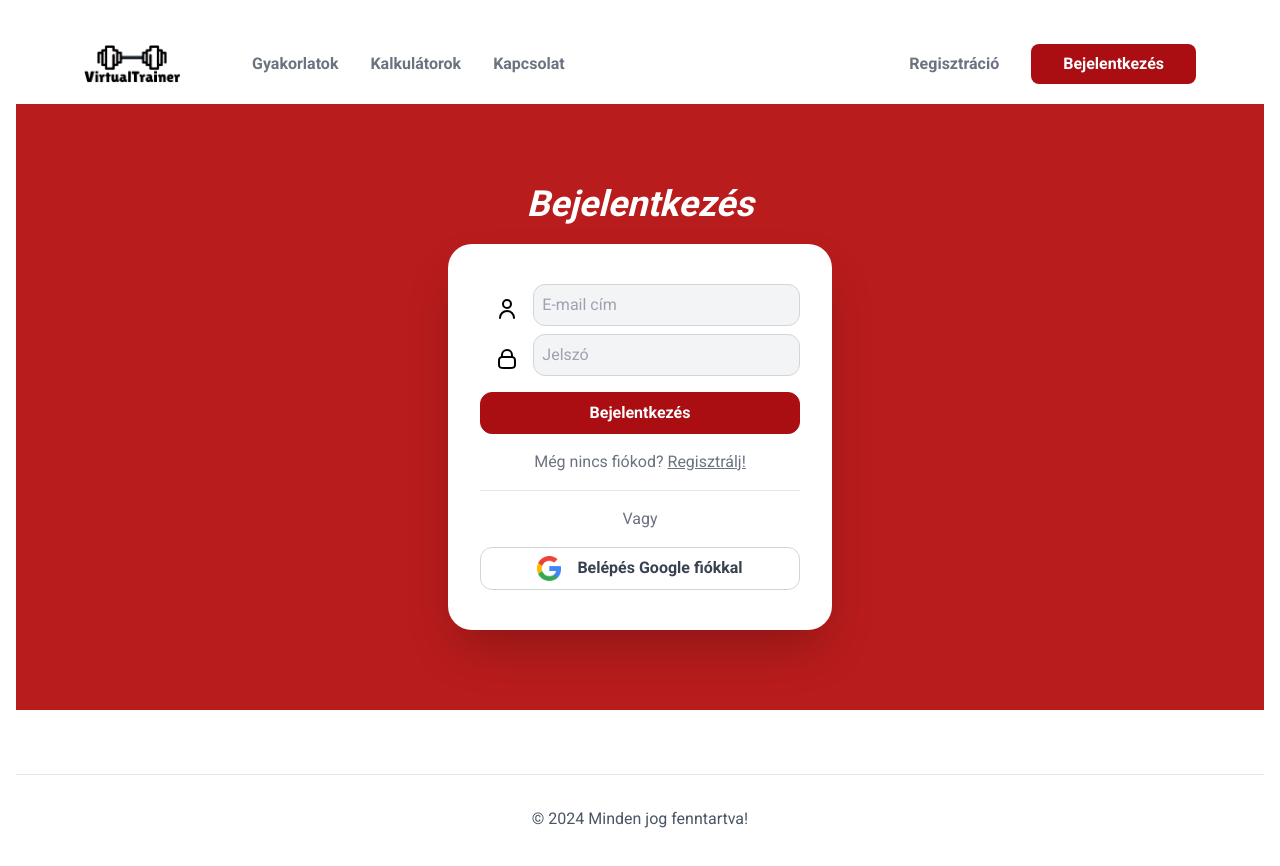
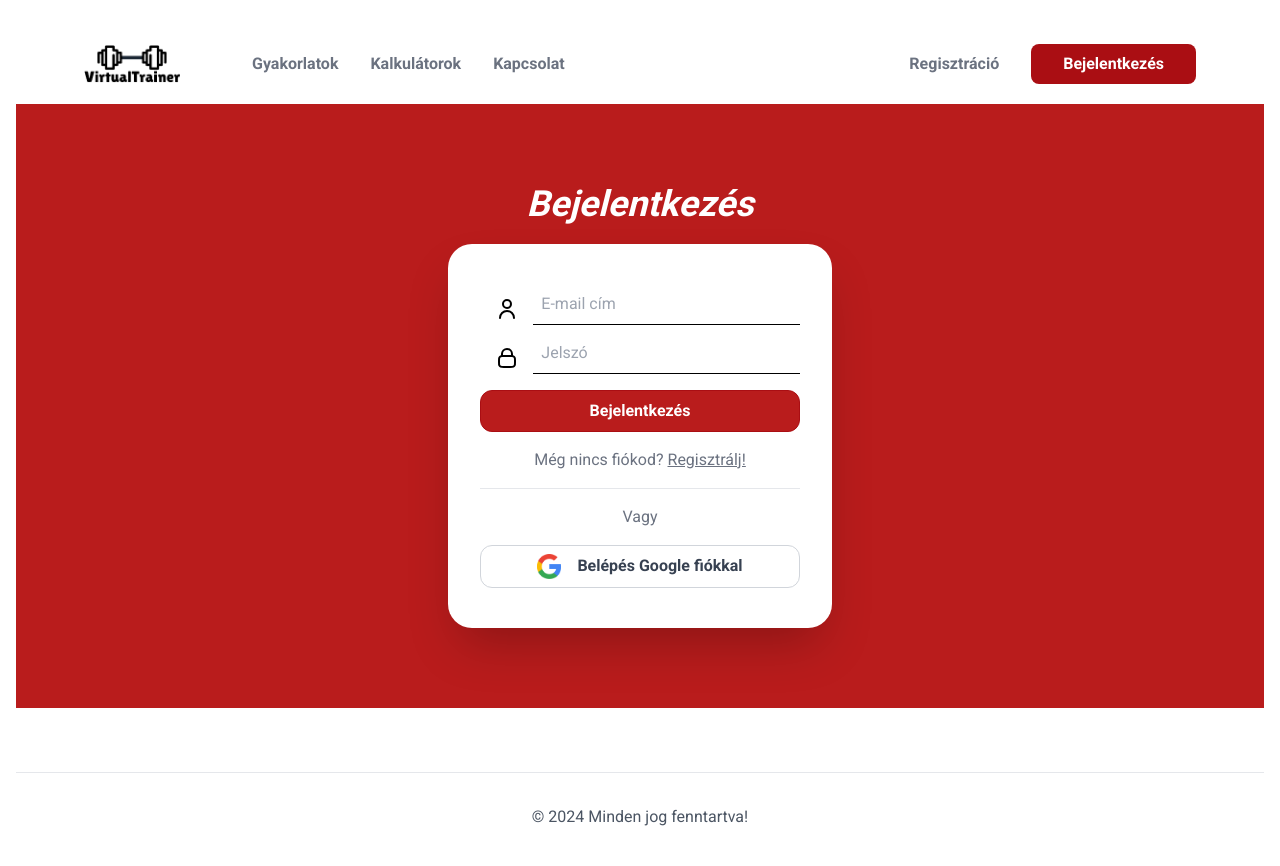
Before and after one commit to usawer/virtual-traning, a Next.js app: page /login in a window 1280 px wide. Shown: the top 866 px of the page. Built offline with nearby package versions, Linux system fonts and the light colour scheme; no server answers.

Commit message:
2024.03.22

```diff
--- a/src/app/globals.css
+++ b/src/app/globals.css
@@ -6,10 +6,18 @@ section.hero{
     @apply block md:grid;
     grid-template-columns: .4fr .6fr;
 }
+input[type="email"],
+input[type="password"]{
+    @apply block w-full mb-2 p-2;
+    border-bottom: solid 1px;
+}
+input[type="email"],
+input[type="password"]:focus{
+    outline: none;
+}
+
 
 select,
-input[type="email"],
-input[type="password"],
 input[type="tel"],
 input[type="text"],
 input[type="list"],
@@ -36,10 +44,10 @@ button, .button{
     @apply border border-gray-300 rounded-xl px-6 py-2;
 }
 button[type="submit"], .submit, button.primary{
-    @apply border-primary bg-primary text-white;
+    @apply border-primary bg-red-700 text-white;
 }
 button[type="submit"]:disabled, .submit:disabled{
-    @apply cursor-not-allowed bg-red-400;
+    @apply cursor-not-allowed bg-red-700;
 }
 div.tabs > * {
     @apply bg-gray-300 text-gray-700 rounded-full py-2 px-4;
```
